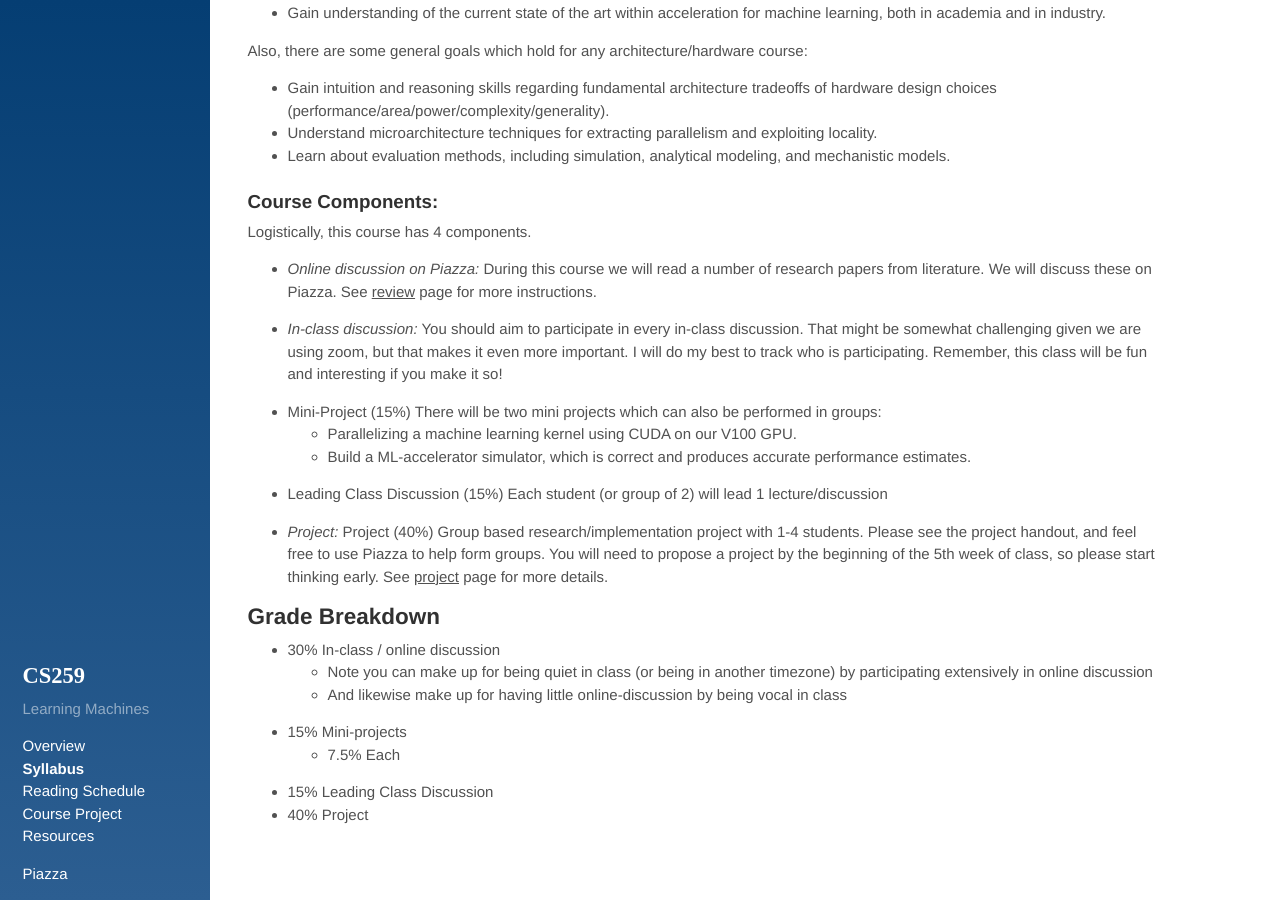
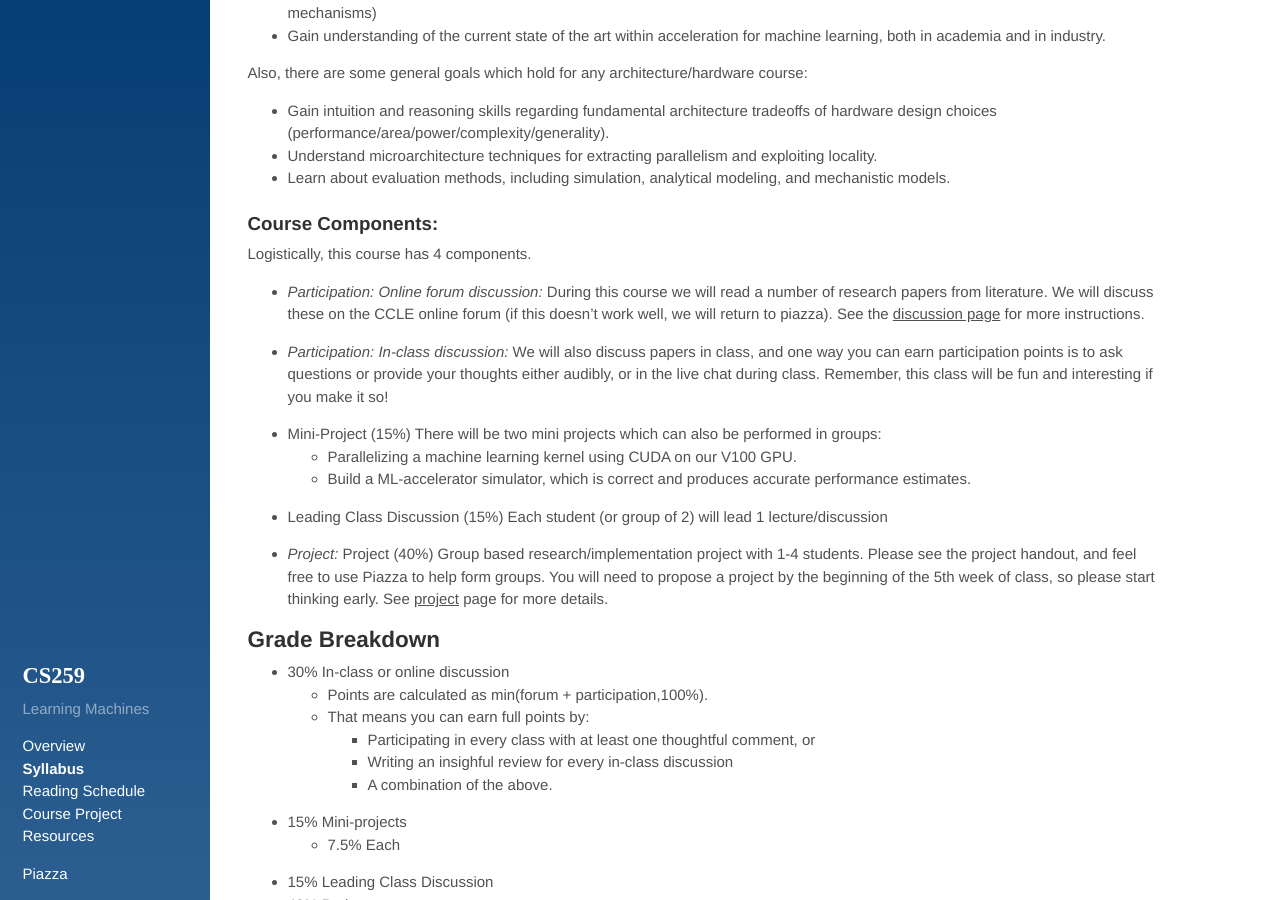
Before and after one commit to PolyArch/cs259, a Jekyll site: the page built from 01-syllabus.md, in a window 1280 px wide and 900 px high, scrolled down 562 px. Built offline with Jekyll 4.4.1, drawn with Linux system fonts in a browser that asks for light colours; some of the changed text lies outside the part shown.

Commit message:
syllabus fixed

```diff
--- a/01-syllabus.md
+++ b/01-syllabus.md
@@ -5,22 +5,25 @@ title: Syllabus
 
 ### Learning Machines
 * Instructor: Tony Nowatzki
-* Term: Spring 2020
+* Term: Spring 2021
 * Textbook: None!
-* [Zoom Join URL for Class](https://ucla.zoom.us/j/375217378)
+* [Zoom Join URL for Class](https://ucla.zoom.us/j/94930257393?pwd=SU56NjFEVVhZMmx2NFk4VTJ3ZWJnUT09)
+  - This will be public for now -- if we need to use a private one I will make an update later.
 
 ### Course Objectives
 
-The advancements and overwhelming success of Machine Learning has profoundly affected the future of
-computer architecture. Not only is performing learning on big-data the leading application driver for future
-architectures, but also machine learning techniques can be used to improve hardware efficiency for a wide
-variety of application domains.
+The advancements and overwhelming success of Machine Learning has profoundly
+affected the future of computer architecture. Not only is performing learning
+on big-data the leading application driver for future architectures, but also
+machine learning techniques can be used to improve hardware efficiency for a
+wide variety of application domains.
 
-This course will explore, from a computer architecture perspective, the principles of hardware/software
-codesign for machine learning. One thrust of the course will delve into accelerator, CPU, and GPU enhancements
-for ML algorithms, including parallelization techniques. The other thrust of the course will
-focus on how machine learning can be used to optimize conventional architectures by dynamically learning
-and adapting to program behavior.
+This course will explore, from a computer architecture perspective, the
+principles of hardware/software codesign for machine learning. One thrust of
+the course will delve into accelerator, CPU, and GPU enhancements for ML
+algorithms, including parallelization techniques. The other thrust of the
+course will focus on how machine learning can be used to optimize conventional
+architectures by dynamically learning and adapting to program behavior.
 
 Several important specific goals are:
 
@@ -36,14 +39,13 @@ Also, there are some general goals which hold for any architecture/hardware cour
 ### Course Components:
 
 Logistically, this course has 4 components.
-* *Online discussion on Piazza:* During this course we will read a number of research papers from
-  literature.  We will discuss these on Piazza. See
-[review]({{site.baseurl}}/04-discussion/) page for more instructions.
+* *Participation: Online forum discussion:* During this course we will read a number of research papers from
+  literature.  We will discuss these on the CCLE online forum (if this doesn't work well, we will
+  return to piazza). See the [discussion page]({{site.baseurl}}/04-discussion/) for more instructions.
 
-* *In-class discussion:*  You should aim to participate in every in-class
-  discussion. That might be somewhat challenging given we are using zoom, but that makes it
-  even more important.  I will do my best to track who is participating. Remember, this
-  class will be fun and interesting if you make it so!
+* *Participation: In-class discussion:*  We will also discuss papers in class, and one way you can earn participation
+points is to ask questions or provide your thoughts either audibly, or in the live chat during class.
+ Remember, this class will be fun and interesting if you make it so!
 
 * Mini-Project (15%) There will be two mini projects which can also be performed in groups:
   - Parallelizing a machine learning kernel using CUDA on our V100 GPU.
@@ -54,9 +56,12 @@ Logistically, this course has 4 components.
 * *Project:*  Project (40%) Group based research/implementation project with 1-4 students. Please see the project handout, and feel free to use Piazza to help form groups. You will need to propose a project by the beginning of the 5th week of class, so please start thinking early. See [project]({{site.baseurl}}/08-project/) page for more details.
 
 ## Grade Breakdown
-* 30% In-class / online discussion
-    - Note you can make up for being quiet in class (or being in another timezone) by participating extensively in online discussion
-    - And likewise make up for having little online-discussion by being vocal in class
+* 30% In-class or online discussion
+    - Points are calculated as min(forum + participation,100%).
+    - That means you can earn full points by:
+      * Participating in every class with at least one thoughtful comment, or
+      * Writing an insighful review for every in-class discussion
+      * A combination of the above.
 * 15% Mini-projects
     - 7.5% Each
 * 15% Leading Class Discussion
```
Also changed, not shown: index.md (+13 -11 lines).
